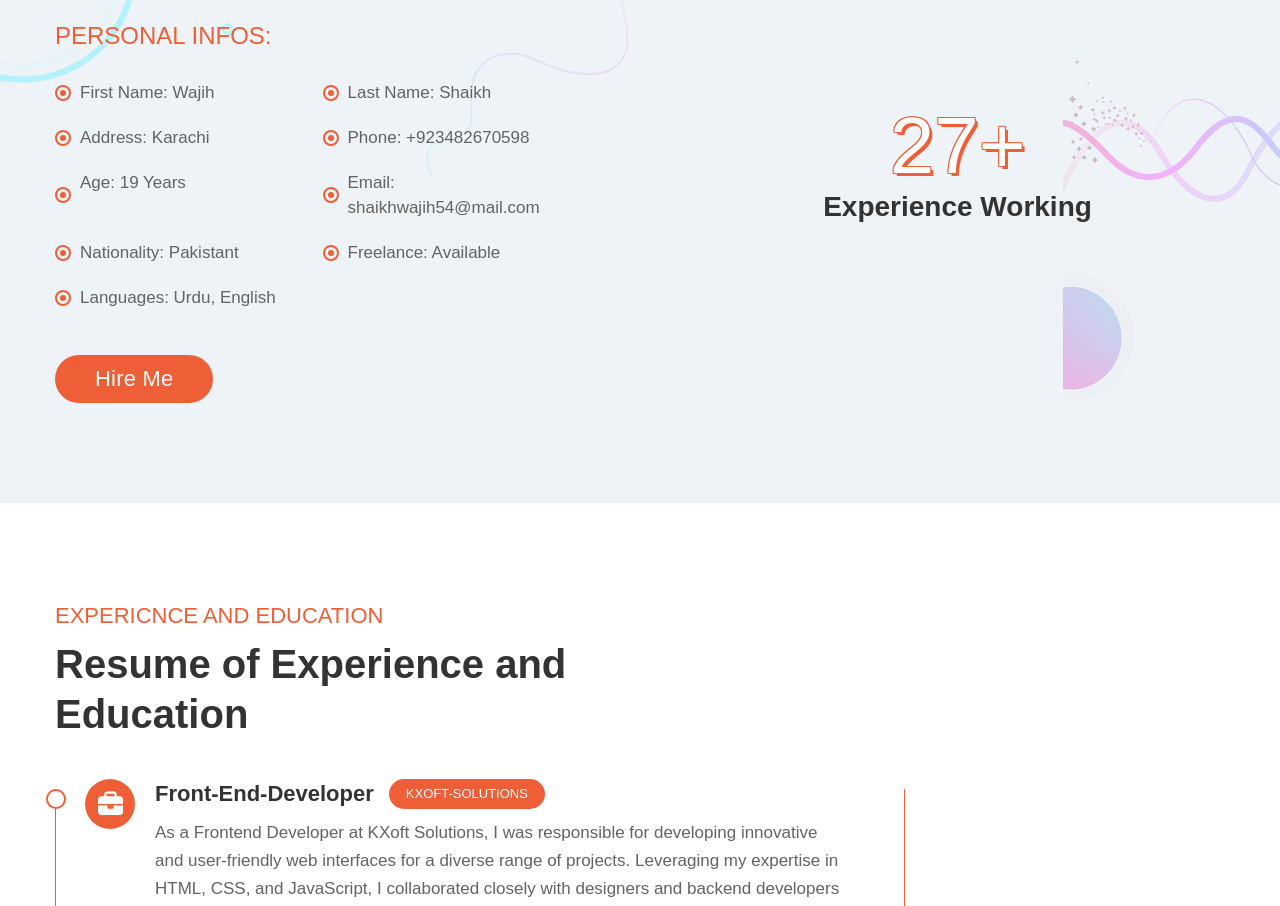
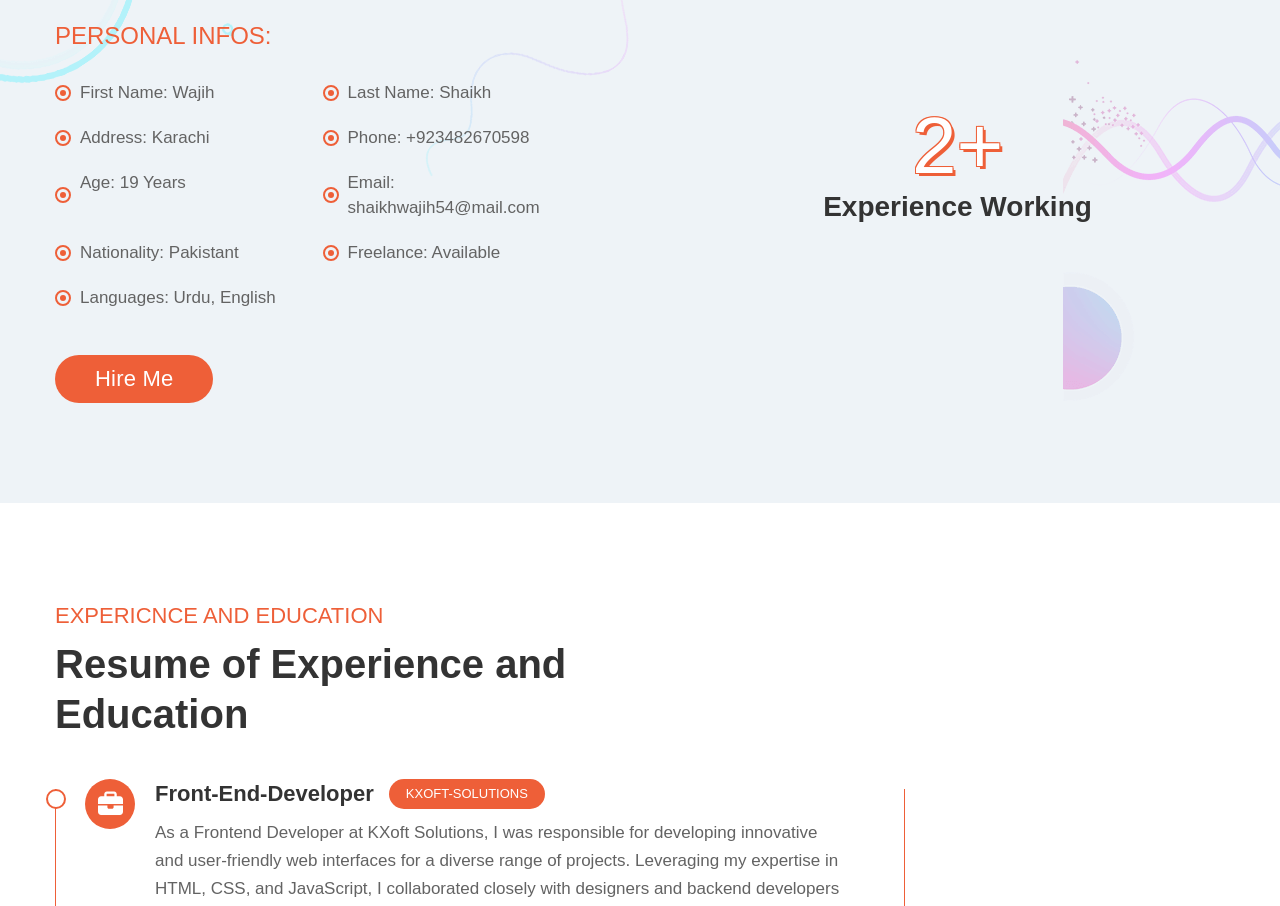
Before and after one commit to WajihShaikh/WajihShaikh, a plain HTML site: page index.html in a window 1280 px wide. Shown: the part 2038-2944 px from the top of the page. Drawn offline with nearby package versions, Linux system fonts and the light colour scheme; files whose address does not match are found by name.

Commit message:
Update index.html

```diff
--- a/index.html
+++ b/index.html
@@ -396,7 +396,7 @@
                     <div class="about__thumbnail">
 
                         <div class="about__experience text-center">
-                            <h4 class="about__experience--title title-stroke">27+</h4>
+                            <h4 class="about__experience--title title-stroke">2+</h4>
                             <span class="about__experience--subtitle">Experience Working</span>
                         </div>
                     </div>
```
